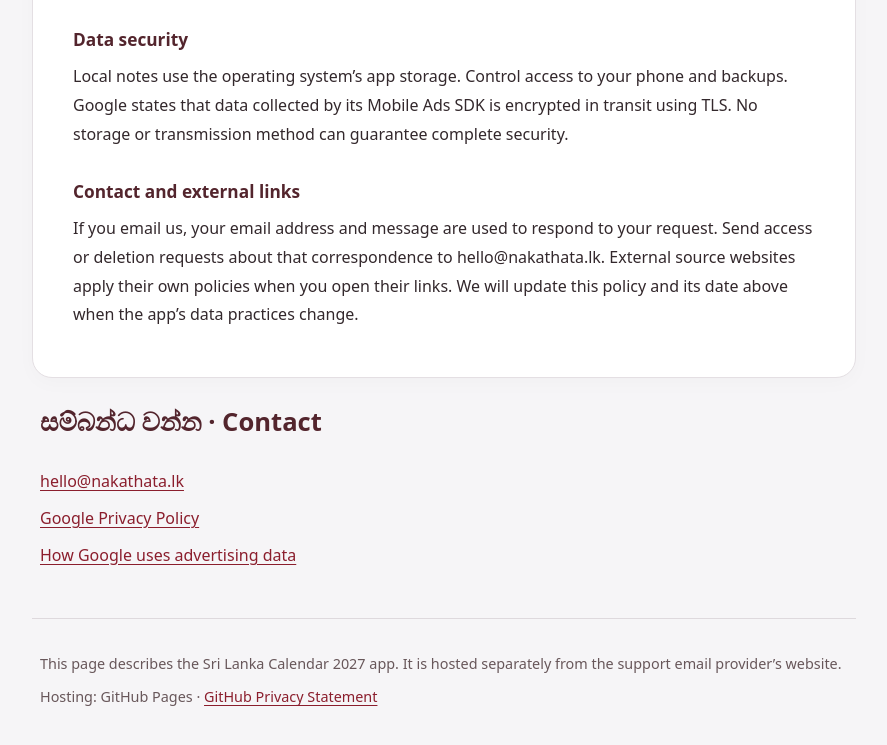
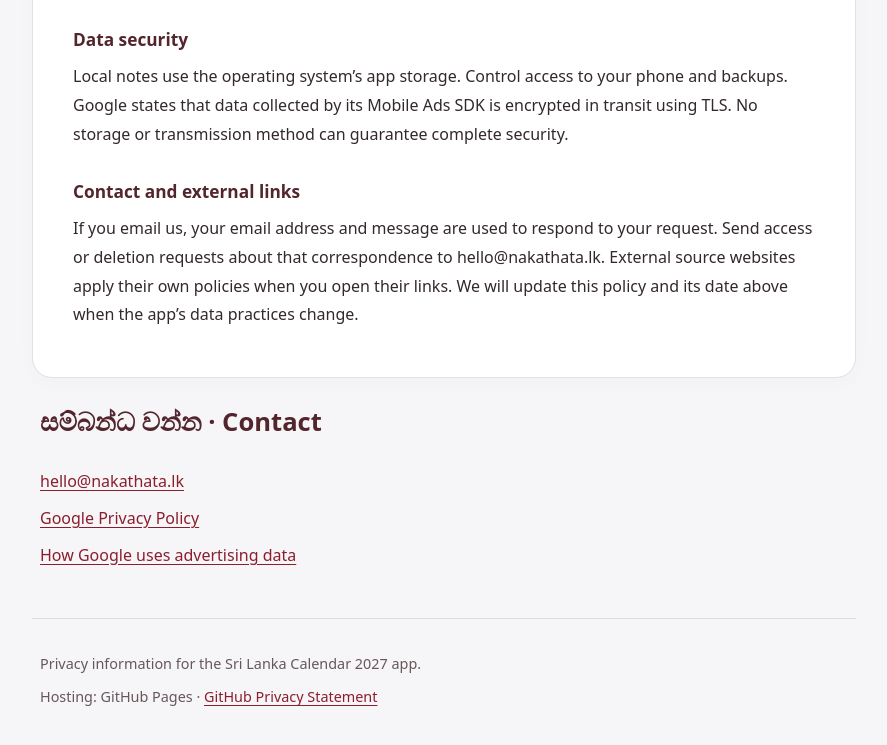
Before and after one commit to pasindumadushanr/sri-lanka-calendar-2027-privacy, a plain HTML site: page index.html in a window 1280 px wide. Shown: the part 3046-3791 px from the top of the page, without its empty margins (196-1083 px from the left). Drawn offline with Linux system fonts and the light colour scheme.

```diff
--- a/index.html
+++ b/index.html
@@ -56,7 +56,7 @@
     <p><a href="https://policies.google.com/privacy">Google Privacy Policy</a></p>
     <p><a href="https://policies.google.com/technologies/ads">How Google uses advertising data</a></p>
   </aside>
-  <footer><p>This page describes the Sri Lanka Calendar 2027 app. It is hosted separately from the support email provider’s website.</p><p>Hosting: GitHub Pages · <a href="https://docs.github.com/en/site-policy/privacy-policies/github-general-privacy-statement">GitHub Privacy Statement</a></p></footer>
+  <footer><p>Privacy information for the Sri Lanka Calendar 2027 app.</p><p>Hosting: GitHub Pages · <a href="https://docs.github.com/en/site-policy/privacy-policies/github-general-privacy-statement">GitHub Privacy Statement</a></p></footer>
 </main>
 </body>
 </html>
```
